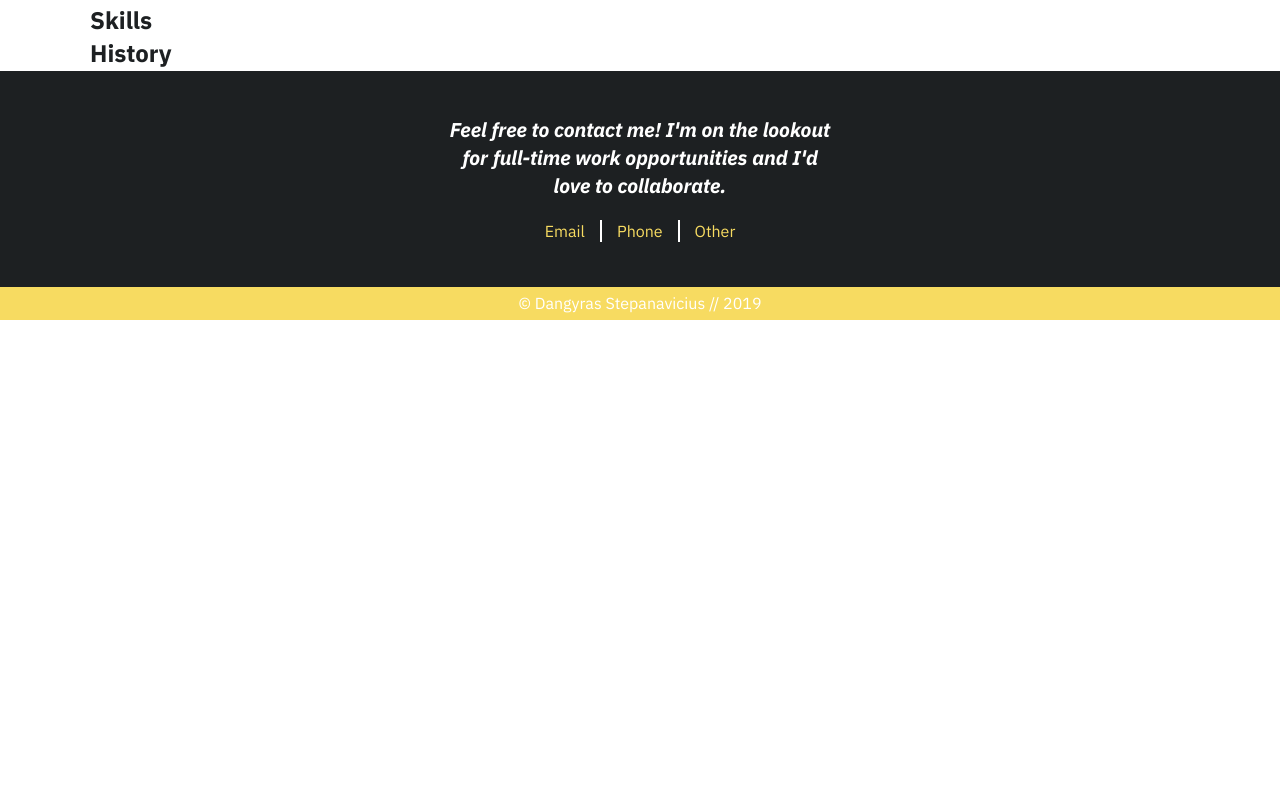
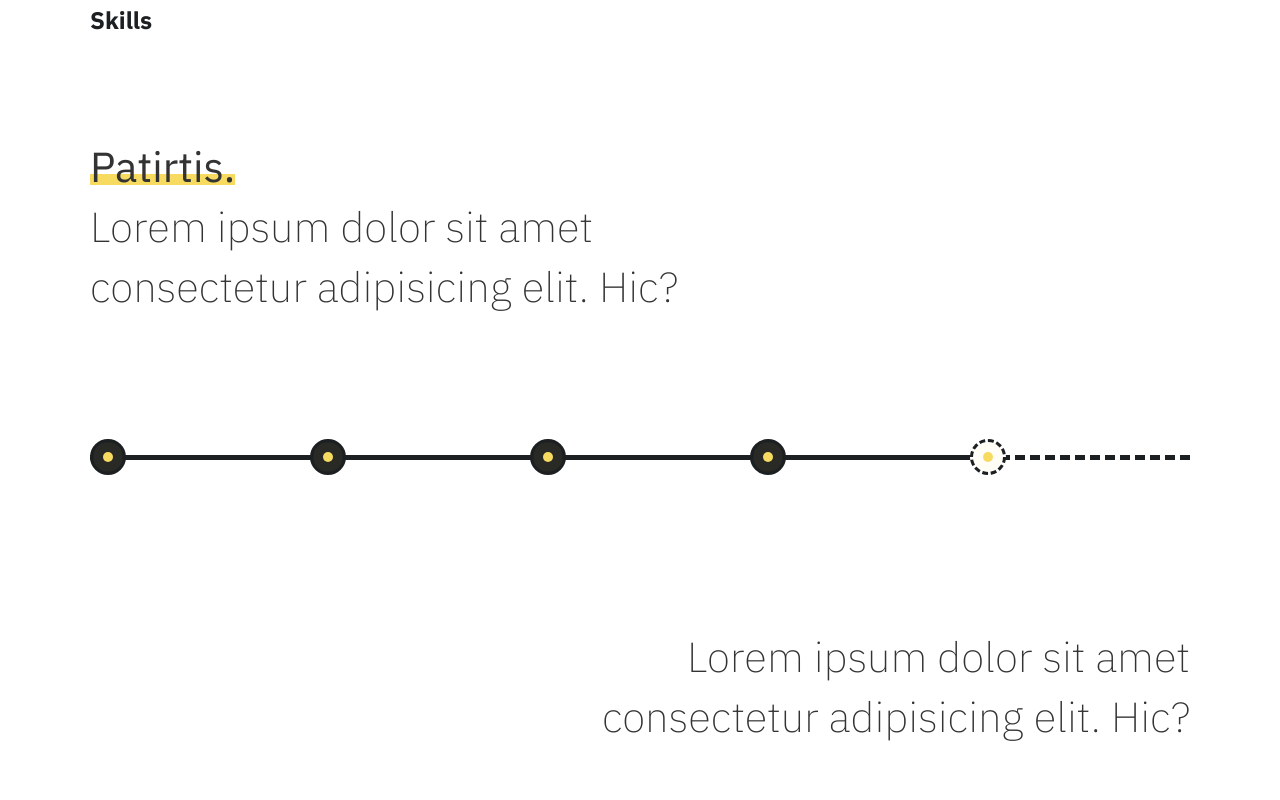
Before and after one commit to Dangyras/portfolio, a React (Create React App) app: page / in a window 1280 px wide. Shown: the part 780-1580 px from the top of the page. Before the commit the page ends 1100 px from the top, so only its background shows below. Built offline with nearby package versions, Linux system fonts and the light colour scheme.

Commit message:
Added Experience component to homepage.

```diff
--- a/src/Section.css
+++ b/src/Section.css
@@ -16,6 +16,12 @@
     line-height: 60px;
     font-weight: 200;
     text-align: left;
+}
+
+.heading-right {
+    text-align: end;
+    margin-left: auto;
+    margin-right: 0;
 }
 
 .heading-styled {
@@ -50,3 +56,158 @@
     display: inline-block;
     padding: 0 5px;
 }
+
+.history-list {
+    display: grid;
+    grid-template-columns: 1fr 1fr;
+}
+
+.history-list .point-wrapper {
+    position: relative;
+
+    display: flex;
+    justify-content: center;
+    align-items: center;
+}
+
+.history-list .point {
+    position: relative;
+    height: 50px;
+    width: 50px;
+    background: #1d2022;
+    border-radius: 25px;
+    border: 2px solid #1d2022;
+    cursor: pointer;
+}
+
+.history-list .point-wrapper:nth-child(odd):before {
+    content: "";
+    position: absolute;
+    height: 5px;
+    width: 100%;
+    background: #1d2022;
+    top: 0;
+    bottom: 0;
+    left: 50%;
+    right: 0;
+    margin: auto;
+}
+
+.history-list .point-wrapper:nth-child(even):before {
+    content: "";
+    position: absolute;
+    height: 5px;
+    width: 145%;
+    background: #1d2022;
+    top: 0;
+    bottom: 0;
+    left: 50%;
+    right: 0;
+    margin: auto;
+    transform-origin: left;
+    transform: rotate(-225deg);
+}
+
+.history-list .point-wrapper:last-child:before {
+    background: none;
+    height: 0;
+    border-top: 5px dashed #1d2022;
+}
+
+.history-list .point-wrapper:last-child .point {
+    background: #fff;
+    border: 3px dashed #1d2022;
+}
+
+.history-list .point-wrapper:after {
+    content: "";
+    display: block;
+    padding-bottom: 100%;
+}
+
+.point:after {
+    box-shadow: 0 0 0 rgb(247, 219, 97);
+    animation: pulse 2s infinite;
+}
+
+.point:after {
+    content: "";
+    position: absolute;
+    height: 10px;
+    width: 10px;
+    background: #f7db61;
+    top: 0;
+    border-radius: 25px;
+    left: 0;
+    bottom: 0;
+    right: 0;
+    margin: auto;
+    transition: all 500ms ease-in-out;
+}
+
+@media (min-width: 576px) {
+    .history-list .point {
+        height: 36px;
+        width: 36px;
+    }
+
+    .history-list {
+        grid-template-columns: repeat(5, 1fr);
+    }
+
+    .history-list .point-wrapper {
+        justify-content: flex-start;
+    }
+
+    .history-list .point-wrapper:nth-child(odd):before {
+        left: 0;
+        right: 0;
+        margin: auto;
+    }
+
+    .history-list .point-wrapper:nth-child(even):before {
+        width: 100%;
+        left: 0;
+        right: 0;
+        margin: auto;
+        transform: none;
+    }
+}
+
+@media (min-width: 768px) {
+}
+
+@media (min-width: 992px) {
+}
+
+@media (min-width: 1200px) {
+}
+
+@media (max-width: 576px) {
+}
+
+@-webkit-keyframes pulse {
+    0% {
+        -webkit-box-shadow: 0 0 0 0 rgb(247, 219, 97);
+    }
+    70% {
+        -webkit-box-shadow: 0 0 0 10px rgba(247, 219, 97, 0);
+    }
+    100% {
+        -webkit-box-shadow: 0 0 0 0 rgba(247, 219, 97, 0);
+    }
+}
+@keyframes pulse {
+    0% {
+        -moz-box-shadow: 0 0 0 0 rgb(247, 219, 97);
+        box-shadow: 0 0 0 0 rgb(247, 219, 97);
+    }
+    70% {
+        -moz-box-shadow: 0 0 0 10px rgba(247, 219, 97, 0);
+        box-shadow: 0 0 0 10px rgba(247, 219, 97, 0);
+    }
+    100% {
+        -moz-box-shadow: 0 0 0 0 rgba(247, 219, 97, 0);
+        box-shadow: 0 0 0 0 rgba(247, 219, 97, 0);
+    }
+}
--- a/src/components/History.js
+++ b/src/components/History.js
@@ -1,11 +1,23 @@
 import React, { Component } from "react";
+import HistoryList from "./HistoryList";
 
 class History extends Component {
     render() {
         return (
             <section>
                 <div className="container">
-                    <h1>History</h1>
+                    <div className="section-inner">
+                        <h2 className="section-heading">
+                            <span className="heading-styled">Patirtis.</span>
+                            <br /> Lorem ipsum dolor sit amet consectetur adipisicing elit. Hic?
+                            <br />
+                        </h2>
+                        <HistoryList />
+                        <h2 className="section-heading heading-right">
+                            <br /> Lorem ipsum dolor sit amet consectetur adipisicing elit. Hic?
+                            <br />
+                        </h2>
+                    </div>
                 </div>
             </section>
         );
--- /dev/null
+++ b/src/components/HistoryList.js
@@ -0,0 +1,27 @@
+import React, { Component } from "react";
+
+class HistoryList extends Component {
+    render() {
+        return (
+            <div className="history-list">
+                <div class="point-wrapper">
+                    <span class="point" />
+                </div>
+                <div class="point-wrapper">
+                    <span class="point" />
+                </div>
+                <div class="point-wrapper">
+                    <span class="point" />
+                </div>
+                <div class="point-wrapper">
+                    <span class="point" />
+                </div>
+                <div class="point-wrapper">
+                    <span class="point" />
+                </div>
+            </div>
+        );
+    }
+}
+
+export default HistoryList;
```
